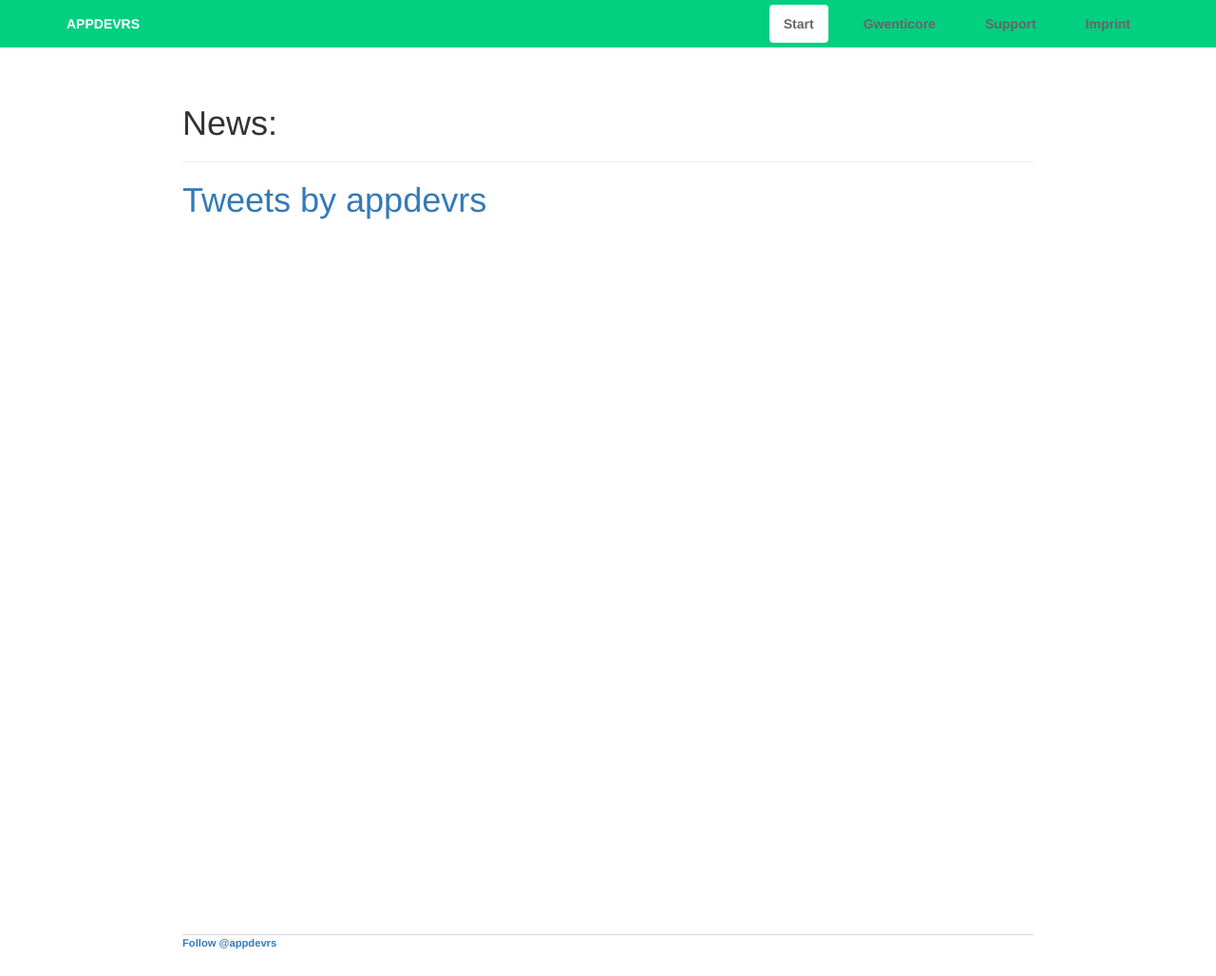
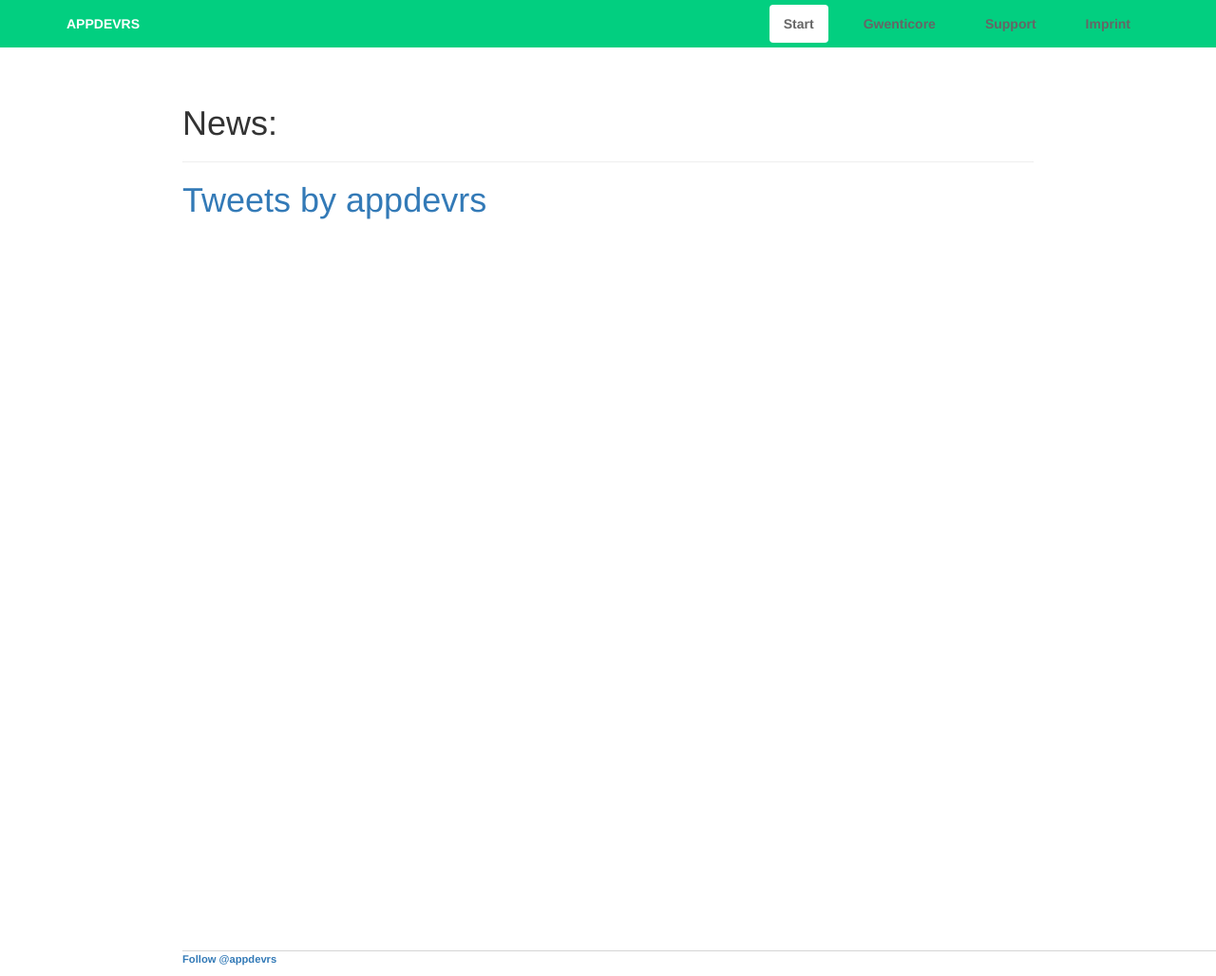
Before and after one commit to appdevrs/appdevrs.github.io, a Jekyll site: the page built from index.html, in a window 1280 px wide and 1028 px high. Shown: the whole window at 95% size. Built offline with Jekyll 4.4.1, drawn with Linux system fonts in a browser that asks for light colours; comment, search, counter and statistics services are not loaded.

Commit message:
Update main.css

```diff
--- a/css/main.css
+++ b/css/main.css
@@ -47,9 +47,10 @@ p {
     color: #333;
 }
 footer {
+    position: absolute;
     width: 100%;
-    top: 100%;
-    transform: translateY(-100%);
+    bottom: 0;
+    overflow: hidden;
     border-top: 1px solid #d5d5d5;
     font-size: .8em;
 }
```
